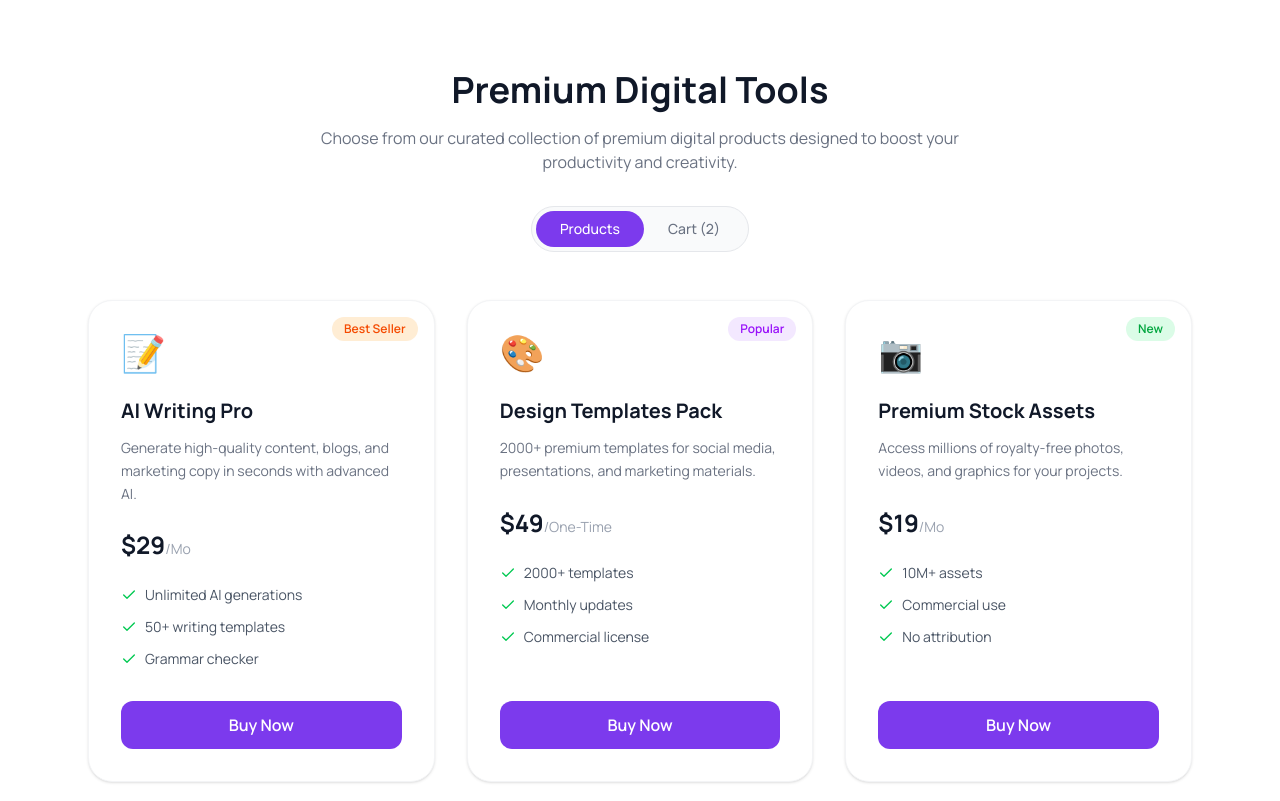
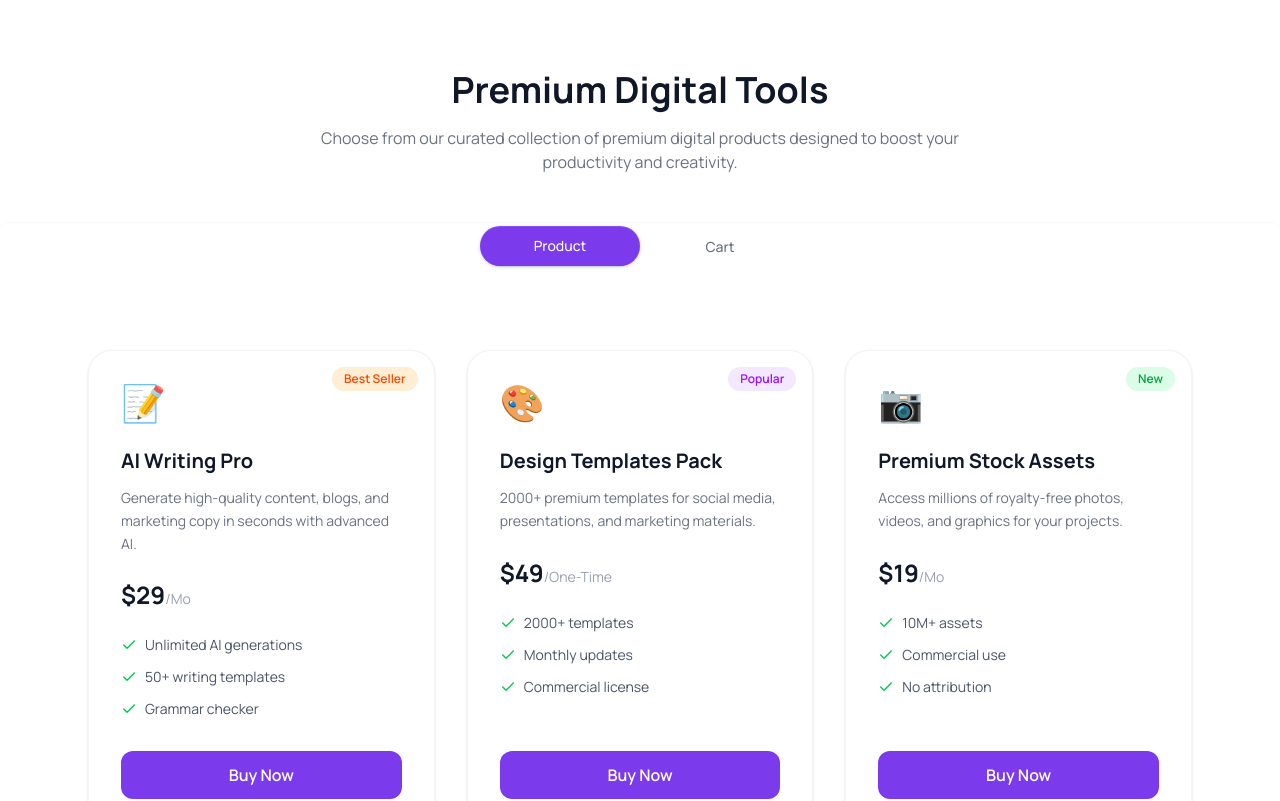
Before and after one commit to designerdebraz-beep/digitool, a React (Vite) app: page / in a window 1280 px wide. Shown: the part 740-1541 px from the top of the page. Built offline with nearby package versions, Linux system fonts and the light colour scheme.

Commit message:
design cart section

```diff
--- a/src/App.jsx
+++ b/src/App.jsx
@@ -7,6 +7,9 @@ import Footer from './Footer'
 import HowItWorks from './HowItWorks'
 import StatsSection from './StatsSection'
 import DigitalTools from './DigitalTools'
+import Pricinghead from './Pricinghead'
+import { useState } from 'react'
+import Cart from './Cart'
 
 const data = async () => {
   const res = await fetch("/data.json");
@@ -17,13 +20,22 @@ const productsdata = data();
 
 function App() {
 
-
+     const [activetab, setactivetab] = useState('product')
+     const [cart, setcart] = useState([])
+    //  console.log(cart)
   return (
     <>
      <Navber></Navber>
      <Banner></Banner>
      <StatsSection></StatsSection>
-     <DigitalTools productsdata ={productsdata}></DigitalTools>
+     <Pricinghead></Pricinghead>
+       <div className="tabs tabs-box bg-transparent justify-center">
+                            <input type="radio" name="my_tabs_1" className="tab bg-[#7C3AED] text-white rounded-full font-medium text-sm w-40" onClick={()=> setactivetab("product")} aria-label="Product" defaultChecked />
+                            <input type="radio" name="my_tabs_1" className="tab text-gray-500 rounded-full font-medium w-40 " onClick={()=> setactivetab("cart")} aria-label="Cart" />
+
+                        </div>
+     {activetab === 'product' ? <DigitalTools productsdata ={productsdata} cart={cart} setcart={setcart}></DigitalTools> : null }
+     {activetab === 'cart' ? <Cart cart={cart}></Cart> : null}
      <HowItWorks></HowItWorks>
      <PricingSection></PricingSection>
      <Footer></Footer>
--- /dev/null
+++ b/src/Card.jsx
@@ -0,0 +1,54 @@
+import React, { useState } from 'react';
+
+import { Check } from 'lucide-react';
+
+const Card = ({ product, idx , cart , setcart}) => {
+    const [addtocart, setaddtocart] = useState(true);
+    const handlesuscription = () => {
+        setaddtocart()
+        setcart([...cart,product])
+
+    }
+    return (
+        <div key={idx} className="relative border border-gray-100 rounded-3xl p-8 shadow-sm hover:shadow-md transition-shadow bg-white flex flex-col">
+            {/* Badge */}
+            <span className={`absolute top-4 right-4 px-3 py-1 rounded-full text-xs font-semibold ${product.badgeColor}`}>
+                {product.badge}
+            </span>
+
+            {/* Icon & Title */}
+            <div className="text-4xl mb-6">{product.icon}</div>
+            <h3 className="text-xl font-bold text-gray-900 mb-3">{product.title}</h3>
+            <p className="text-gray-500 text-sm mb-6 leading-relaxed">{product.description}</p>
+
+            {/* Price */}
+            <div className="mb-6">
+                <span className="text-2xl font-bold text-gray-900">{product.price}</span>
+                <span className="text-gray-400 text-sm">{product.period}</span>
+            </div>
+
+            {/* Features */}
+            <ul className="space-y-3 mb-8 grow">
+                {product.features.map((feature, i) => (
+                    <li key={i} className="flex items-center text-sm text-gray-600">
+                        <Check className="w-4 h-4 text-green-500 mr-2" />
+                        {feature}
+                    </li>
+                ))}
+            </ul>
+
+            {/* Button */}
+            <button onClick={handlesuscription}
+                className={`w-full py-3 font-semibold rounded-xl transition-all duration-300 text-white
+    ${addtocart
+                        ? "bg-[#7C3AED] hover:bg-[#6D28D9]" // Color when "Buy Now" (Clicked)
+                        : "bg-green-600 hover:bg-green-700"  // Color when "Add to cart" (Default)
+                    }`}
+            >
+                {addtocart ? " Buy Now" : "Add to cart"}
+            </button>
+        </div>
+    );
+};
+
+export default Card;
--- /dev/null
+++ b/src/Cart.jsx
@@ -0,0 +1,37 @@
+import { MessageSquareX } from 'lucide-react';
+
+const Cart = ({ cart }) => {
+    console.log(cart)
+    return (
+        <div className='px-10'>
+            <h2 className='text-4xl'>Your cart {cart.length}</h2>
+            <div className="border-2 border-amber-100 ">
+                {
+                    cart.map(product => <div className="text-4xl mb-6 flex items-center justify-between gap-2 py-7 border-2 border-amber-950-100 rounded-lg px-4">
+                        <div className='flex items-center justify-center'>
+                            <h2>{product.icon}</h2>
+                        <h3 className="text-xl font-bold text-gray-900 mb-3">{product.title}</h3>
+
+                        </div>
+
+
+                              <div>
+                            {<h3 className="text-xl font-bold text-gray-900 mb-3">{product.price}</h3>}
+                        </div>
+
+                <MessageSquareX className='text-red-600'/>
+                    </div>)
+
+                }
+
+                 <div className='flex items-center justify-between bg-amber-100'>
+                    <h2 className='text-3xl font-bold'>Total: </h2>
+                    <span className='text-5xl px-5'>0</span>
+                 </div>
+            </div>
+            <button className='btn btn-primary w-full mt-2'>Process to checkOut</button>
+        </div>
+    );
+};
+
+export default Cart;
--- a/src/DigitalTools.jsx
+++ b/src/DigitalTools.jsx
@@ -1,9 +1,11 @@
 
-import { Check } from 'lucide-react';
 import { use } from 'react';
-const DigitalTools = ({productsdata}) => {
+import Card from './Card';
+const DigitalTools = ({ productsdata , cart , setcart}) => {
     const products = use(productsdata)
+
     //    console.log(products)
+
 
     return (
 
@@ -12,57 +14,16 @@ const DigitalTools = ({productsdata}) => {
 
             <section className="bg-white py-20 px-6">
                 <div className="max-w-6xl mx-auto">
-        {/* Header */}
-        <div className="text-center mb-12">
-          <h2 className="text-4xl font-bold text-gray-900 mb-4">Premium Digital Tools</h2>
-          <p className="text-gray-500 max-w-2xl mx-auto mb-8">
-            Choose from our curated collection of premium digital products designed to boost your productivity and creativity.
-          </p>
 
-          {/* Toggle Switch */}
-          <div className="inline-flex items-center p-1 bg-gray-50 border border-gray-200 rounded-full">
-            <button className="px-6 py-2 bg-[#7C3AED] text-white rounded-full font-medium text-sm">Products</button>
-            <button className="px-6 py-2 text-gray-500 rounded-full font-medium text-sm">Cart (2)</button>
-          </div>
-        </div>
 
                     {/* Grid */}
                     <div className="grid grid-cols-1 md:grid-cols-2 lg:grid-cols-3 gap-8">
                         {products.map((product, idx) => (
-            <div key={idx} className="relative border border-gray-100 rounded-3xl p-8 shadow-sm hover:shadow-md transition-shadow bg-white flex flex-col">
-              {/* Badge */}
-              <span className={`absolute top-4 right-4 px-3 py-1 rounded-full text-xs font-semibold ${product.badgeColor}`}>
-                {product.badge}
-              </span>
 
-              {/* Icon & Title */}
-              <div className="text-4xl mb-6">{product.icon}</div>
-              <h3 className="text-xl font-bold text-gray-900 mb-3">{product.title}</h3>
-              <p className="text-gray-500 text-sm mb-6 leading-relaxed">{product.description}</p>
-
-              {/* Price */}
-              <div className="mb-6">
-                <span className="text-2xl font-bold text-gray-900">{product.price}</span>
-                <span className="text-gray-400 text-sm">{product.period}</span>
+                    <Card product={product} idx={idx} key ={product.title} cart={cart} setcart={setcart}></Card>
+                        ))}
                     </div>
 
-              {/* Features */}
-              <ul className="space-y-3 mb-8 grow">
-                {product.features.map((feature, i) => (
-                  <li key={i} className="flex items-center text-sm text-gray-600">
-                    <Check className="w-4 h-4 text-green-500 mr-2" />
-                    {feature}
-                  </li>
-                ))}
-              </ul>
-
-              {/* Button */}
-              <button className="w-full py-3 bg-[#7C3AED] hover:bg-[#6D28D9] text-white font-semibold rounded-xl transition-colors">
-                Buy Now
-              </button>
-            </div>
-          ))}
-        </div>
                 </div>
             </section>
         </div>
--- /dev/null
+++ b/src/Pricinghead.jsx
@@ -0,0 +1,30 @@
+
+
+const Pricinghead = () => {
+
+
+
+    return (
+        <div className="bg-white pt-20 px-6">
+               {/* Header */}
+                    <div className="text-center mb-12">
+                        <h2 className="text-4xl font-bold text-gray-900 mb-4">Premium Digital Tools</h2>
+                        <p className="text-gray-500 max-w-2xl mx-auto mb-8">
+                            Choose from our curated collection of premium digital products designed to boost your productivity and creativity.
+                        </p>
+
+                        {/* Toggle Switch */}
+                        {/* <div className="inline-flex items-center p-1 bg-gray-50 border border-gray-200 rounded-full">
+            <button className="px-6 py-2 bg-[#7C3AED] text-white rounded-full font-medium text-sm">Products</button>
+            <button className="px-6 py-2 text-gray-500 rounded-full font-medium text-sm">Cart (2)</button>
+          </div> */}
+
+                        {/* name of each tab group should be unique */}
+
+
+                    </div>
+        </div>
+    );
+};
+
+export default Pricinghead;
```
Lines whose indentation alone changed are shown as unchanged.
